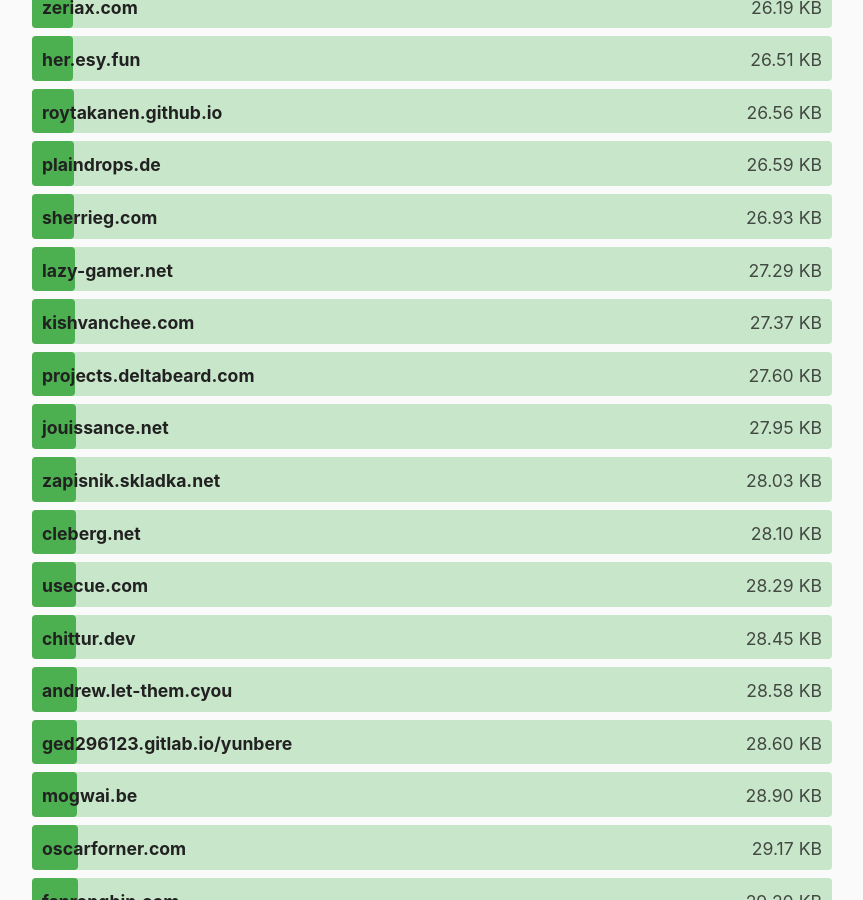
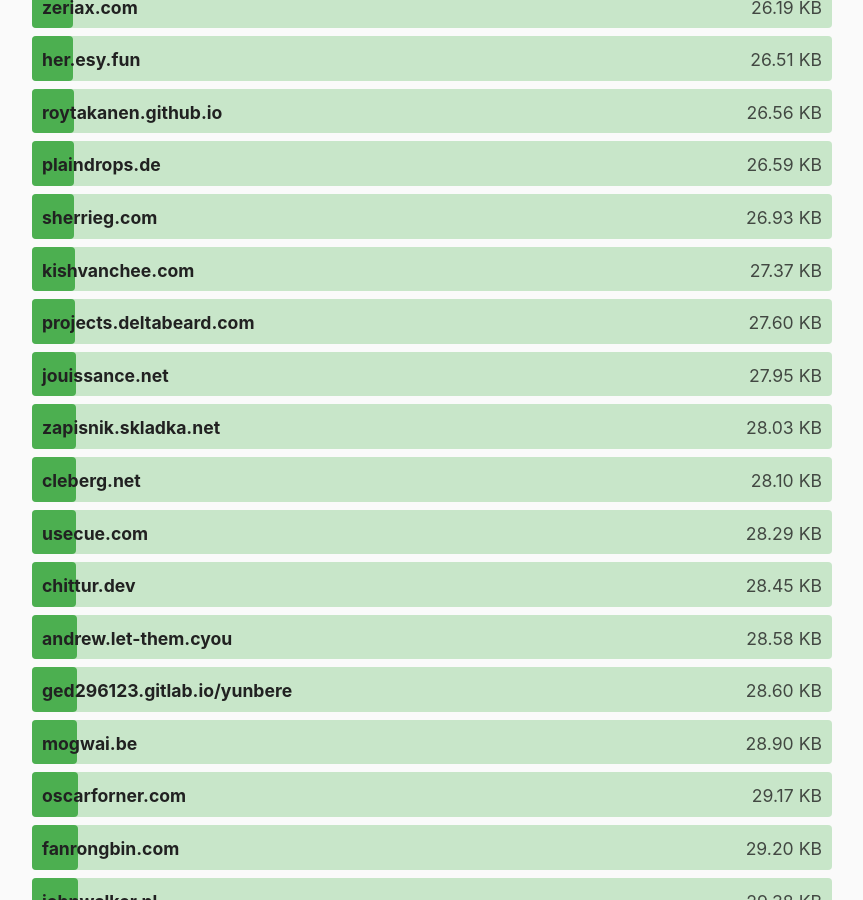
Before and after one commit to kevquirk/512kb.club, a Jekyll site: the page built from index.md, in a window 1280 px wide and 900 px high, scrolled down 10212 px. Shown: the whole window, without its empty margins (208-1071 px from the left). Built offline with Jekyll 4.4.1, drawn with Linux system fonts in a browser that asks for light colours; comment, search, counter and statistics services are not loaded.

Commit message:
clearnup

```diff
--- a/_data/sites.yml
+++ b/_data/sites.yml
@@ -2138,11 +2138,6 @@
   size: 77.77
   last_checked: 2025-05-18
 
-- domain: lazy-gamer.net
-  url: https://lazy-gamer.net/
-  size: 27.29
-  last_checked: 2025-05-18
-
 - domain: leafedfox.xyz
   url: https://leafedfox.xyz
   size: 180.47
```
